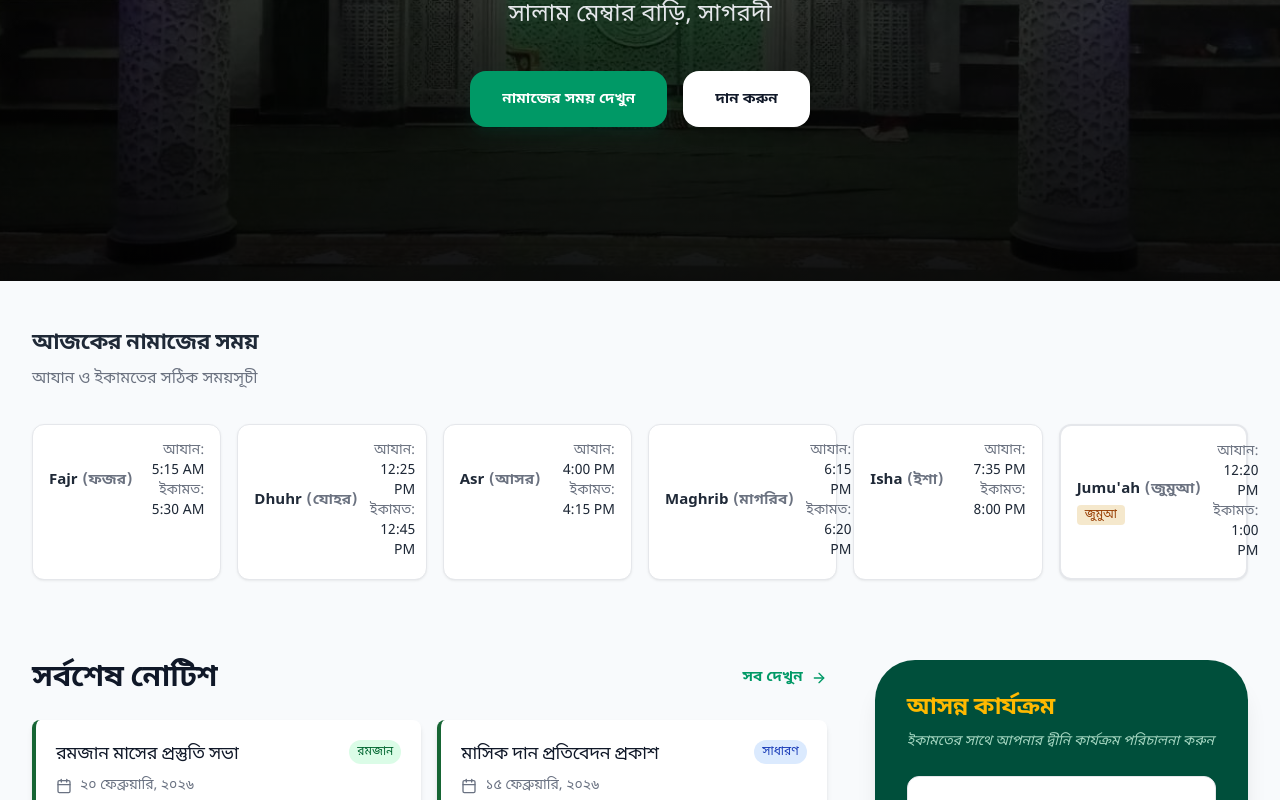
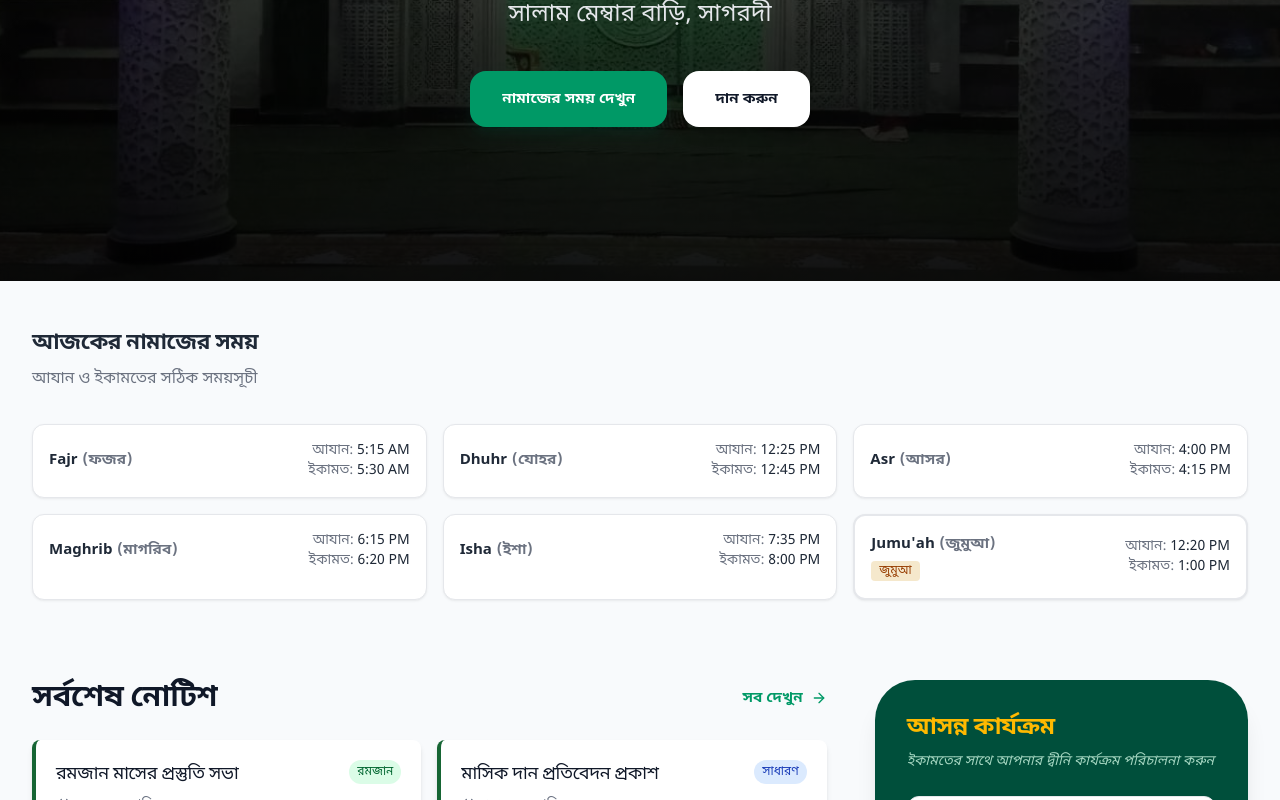
Before and after one commit to iammehedihasann/MosqueSys, a React (Vite) app: page / in a window 1280 px wide. Shown: the part 439-1239 px from the top of the page. Built offline with nearby package versions, Linux system fonts and the light colour scheme.

Commit message:
grid update

```diff
--- a/package.json
+++ b/package.json
@@ -18,13 +18,13 @@
     "sonner": "^2.0.7"
   },
   "devDependencies": {
-    "@eslint/js": "^8.57.0",
+    "@eslint/js": "^9.7.0",
     "@tailwindcss/vite": "^4.2.0",
     "@types/node": "^24.10.1",
     "@types/react": "^19.2.7",
     "@types/react-dom": "^19.2.3",
     "@vitejs/plugin-react": "^5.1.1",
-    "eslint": "^10.0.1",
+    "eslint": "^9.7.0",
     "eslint-plugin-react": "^7.22.0",
     "eslint-plugin-react-hooks": "^4.6.2",
     "eslint-plugin-react-refresh": "^0.4.24",
--- a/src/pages/Home.tsx
+++ b/src/pages/Home.tsx
@@ -92,7 +92,7 @@
             title="আজকের নামাজের সময়"
             subtitle="আযান ও ইকামতের সঠিক সময়সূচী"
           />
-          <div className="grid grid-cols-1 sm:grid-cols-2 lg:grid-cols-3 xl:grid-cols-6 gap-4 mt-8">
+          <div className="grid grid-cols-1 sm:grid-cols-2 lg:grid-cols-3 xl:grid-cols-3 gap-4 mt-8">
             {times.map((prayer) => (
               <PrayerTimeCard key={prayer.id} prayer={prayer} />
             ))}
```
Also changed, not shown: 1 other file (tests, documents, lock files or other folders).
